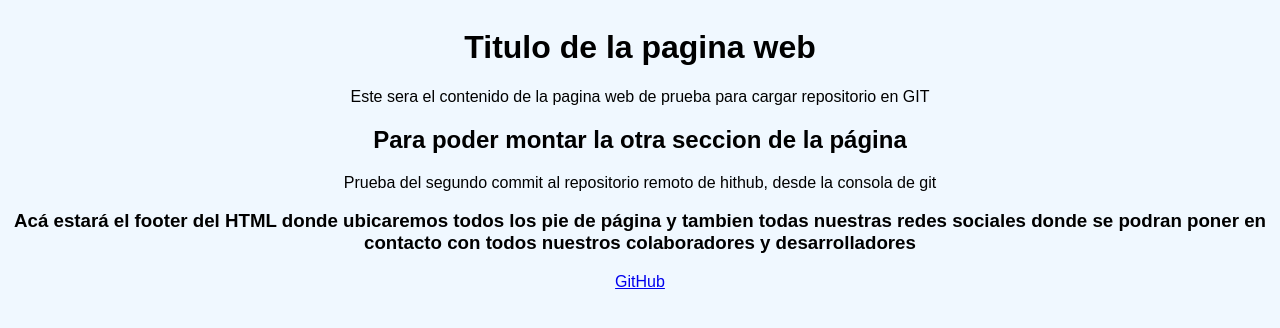
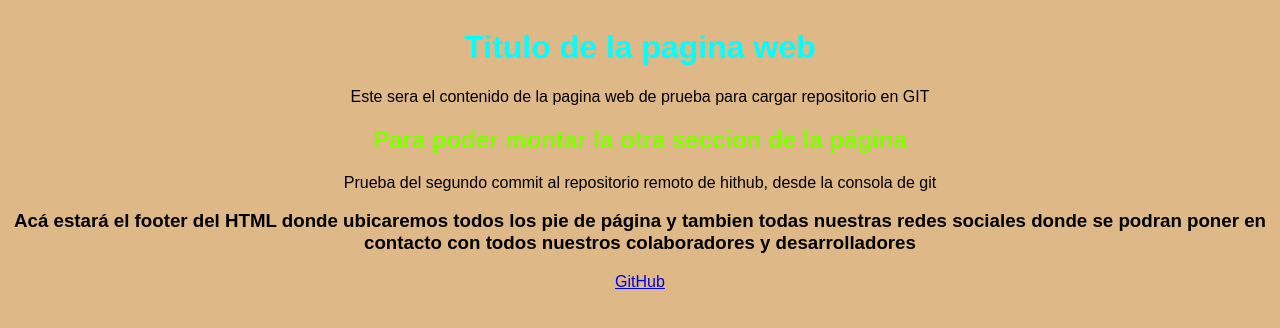
Before and after one commit to mateoac023/test-hit-and-hithub, a plain HTML site: page index.html in a window 1280 px wide. Drawn offline with Linux system fonts and the light colour scheme.

Commit message:
Cambios al fondo y color de letra

```diff
--- a/css/estilos.css
+++ b/css/estilos.css
@@ -2,6 +2,14 @@ body {
     font-family: "Arial";
     align-content: center;
     color:black;
-    background-color:aliceblue ;
+    background-color:burlywood ;
     text-align: center;
 }
+
+#h1 {
+color: aqua;
+}
+
+#h2 {
+    color:chartreuse;
+}
--- a/index.html
+++ b/index.html
@@ -9,9 +9,9 @@
 </head>
 <body>
     <div id="container">
-    <h1>Titulo de la pagina web</h1>
+    <h1 id="h1">Titulo de la pagina web</h1>
     <p>Este sera el contenido de la pagina web de prueba para cargar repositorio en GIT</p>
-    <h2>Para poder montar la otra seccion de la página</h2>
+    <h2 id="h2">Para poder montar la otra seccion de la página</h2>
     <p>Prueba del segundo commit al repositorio remoto de hithub, desde la consola de git</p>
     </div>
     <div id="footer">
```
